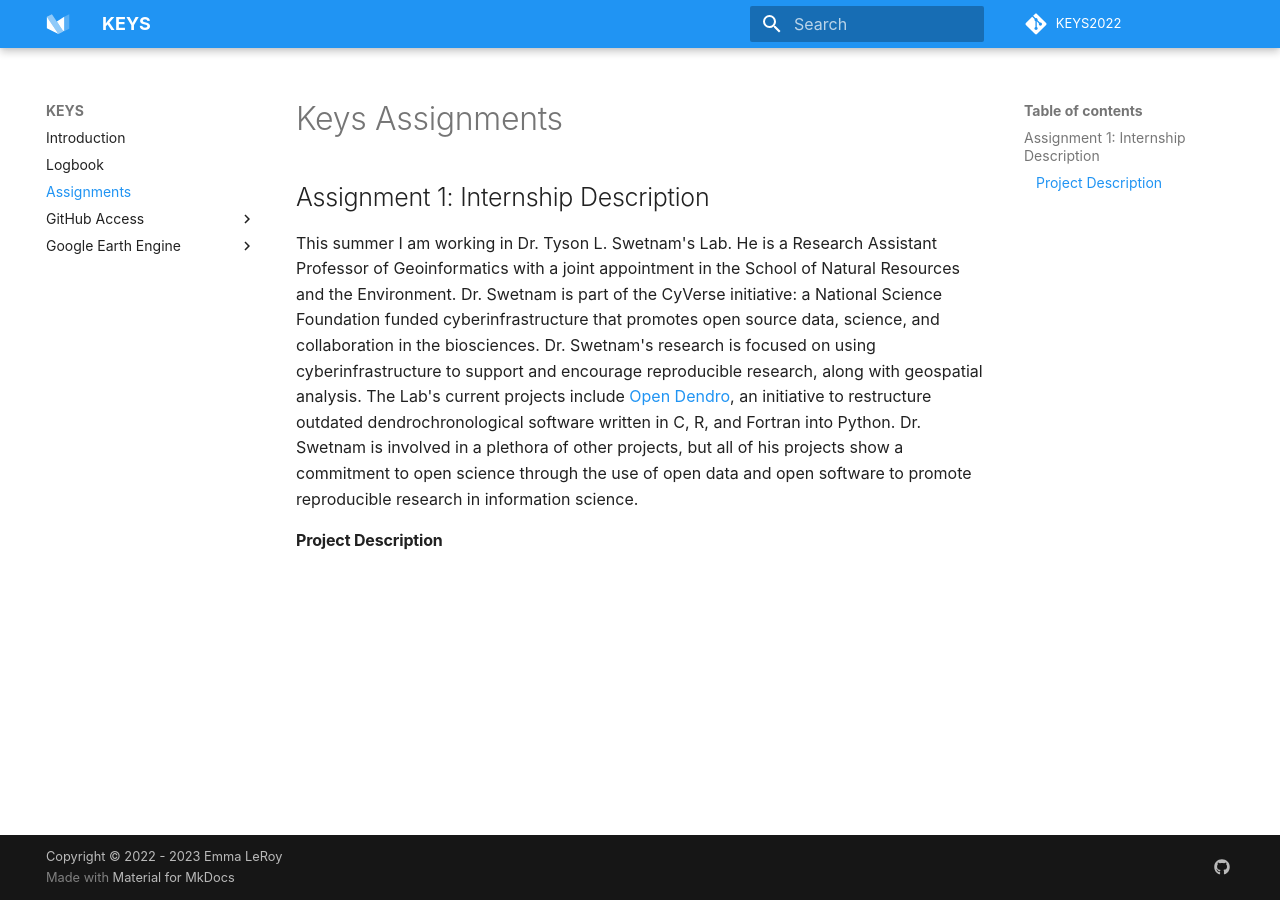
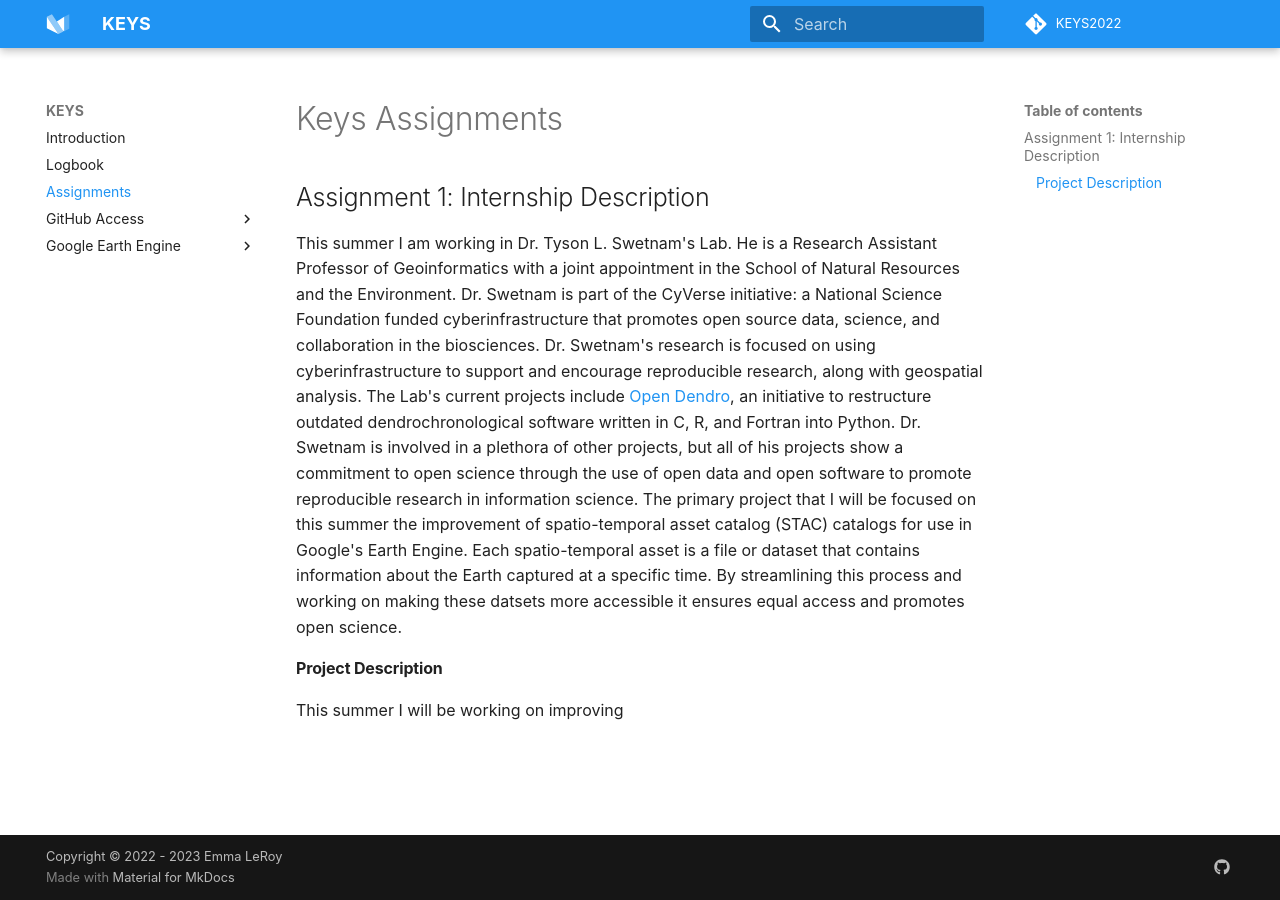
Before and after one commit to tyson-swetnam/mkdocs-material-template, an MkDocs documentation site: the page built from docs/keysassignments.md, in a window 1280 px wide. Built offline with MkDocs 1.6.1 and Material for MkDocs 9.7.7, drawn with Linux system fonts in a browser that asks for light colours; some web fonts are replaced; comment, search, counter and statistics services are not loaded.

Commit message:
Update keysassignments.md

```diff
--- a/docs/keysassignments.md
+++ b/docs/keysassignments.md
@@ -1,6 +1,7 @@
 # Keys Assignments
 
 ## Assignment 1: Internship Description
-This summer I am working in Dr. Tyson L. Swetnam's Lab. He is a Research Assistant Professor of Geoinformatics with a joint appointment in the School of Natural Resources and the Environment. Dr. Swetnam is part of the CyVerse initiative: a National Science Foundation funded cyberinfrastructure that promotes open source data, science, and collaboration in the biosciences. Dr. Swetnam's research is focused on using cyberinfrastructure to support and encourage reproducible research, along with geospatial analysis. The Lab's current projects include [Open Dendro](https://opendendro.org/), an initiative to restructure outdated dendrochronological software written in C, R, and Fortran into Python. Dr. Swetnam is involved in a plethora of other projects, but all of his projects show a commitment to open science through the use of open data and open software to promote reproducible research in information science.
+This summer I am working in Dr. Tyson L. Swetnam's Lab. He is a Research Assistant Professor of Geoinformatics with a joint appointment in the School of Natural Resources and the Environment. Dr. Swetnam is part of the CyVerse initiative: a National Science Foundation funded cyberinfrastructure that promotes open source data, science, and collaboration in the biosciences. Dr. Swetnam's research is focused on using cyberinfrastructure to support and encourage reproducible research, along with geospatial analysis. The Lab's current projects include [Open Dendro](https://opendendro.org/), an initiative to restructure outdated dendrochronological software written in C, R, and Fortran into Python. Dr. Swetnam is involved in a plethora of other projects, but all of his projects show a commitment to open science through the use of open data and open software to promote reproducible research in information science. The primary project that I will be focused on this summer the improvement of spatio-temporal asset catalog (STAC) catalogs for use in Google's Earth Engine. Each spatio-temporal asset is a file or dataset that contains information about the Earth captured at a specific time. By streamlining this process and working on making these datsets more accessible it ensures equal access and promotes open science.
 
 #### Project Description
+This summer I will be working on improving
```
